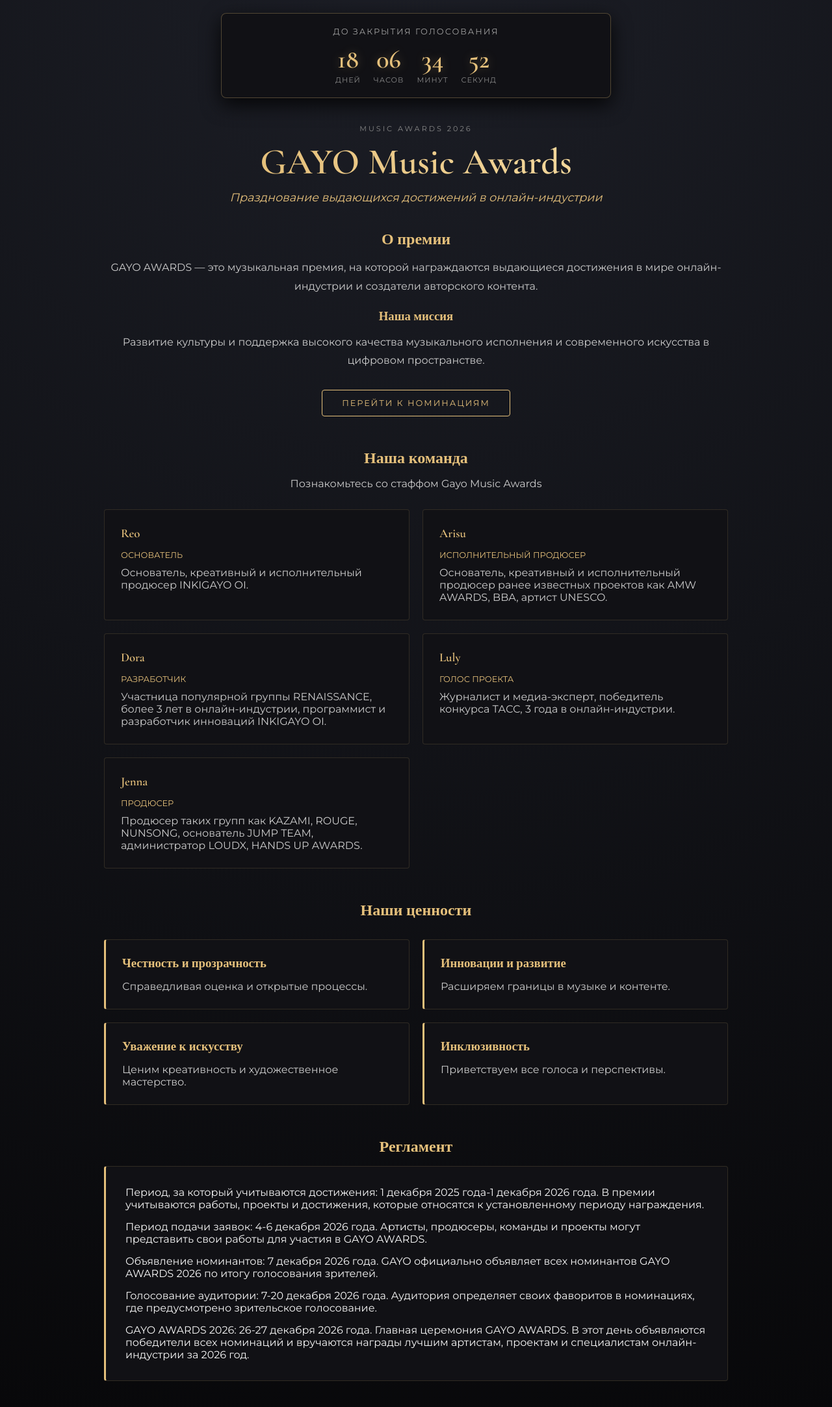
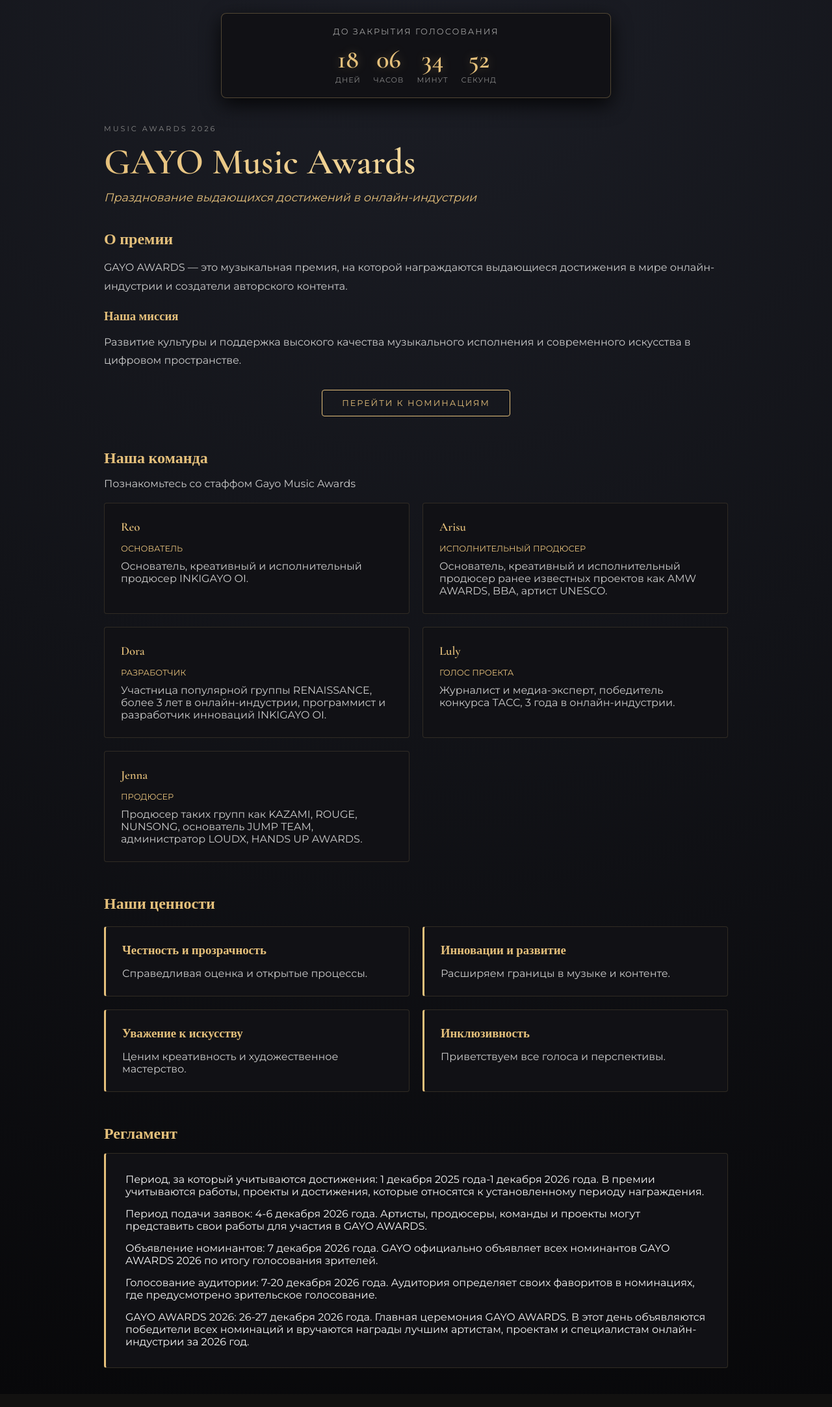
Before and after one commit to kkqumii/gayo-awards, a Flask app: page / in a window 1280 px wide. Shown: the part 65-2231 px from the top of the page at 65% size. After the commit the page ends 2171 px from the top, so only its background shows below. Run offline with Flask 3, Linux system fonts and the light colour scheme.

Commit message:
Update base.html

```diff
--- a/templates/base.html
+++ b/templates/base.html
@@ -9,7 +9,7 @@
         * { margin: 0; padding: 0; box-sizing: border-box; }
 
         body {
-            /* Темный градиент как изначально */
+            /* Темный градиент */
             background: radial-gradient(circle at top, #1c1e26 0%, #08080a 100%);
             color: #f8f8f8;
             font-family: 'Montserrat', sans-serif;
@@ -78,9 +78,7 @@
 
         /* МОБИЛЬНАЯ ВЕРСИЯ */
         @media (max-width: 768px) {
-            nav {
-                flex-direction: row-reverse;
-            }
+            nav { flex-direction: row-reverse; }
             .hamburger { display: flex; }
             .nav-links {
                 display: none;
@@ -114,10 +112,8 @@
             color: #e5c07b;
             margin-bottom: 15px;
             font-weight: 600;
+            text-align: left; /* Выравнивание заголовков по левому краю */
         }
-
-        /* ТЕКСТ ПО ЦЕНТРУ */
-        .text-center { text-align: center; }
 
         /* ГРАДИЕНТНЫЙ ТЕКСТ */
         .gold-gradient-text {
@@ -129,7 +125,7 @@
             display: inline-block;
         }
 
-        /* КНОПКИ */
+        /* КНОПКИ (по центру) */
         .btn-wrapper { text-align: center; margin: 30px 0; }
         .btn {
             display: inline-block;
@@ -156,14 +152,14 @@
         .time-number { font-family: 'Cormorant Garamond', serif; font-size: 2.5rem; font-weight: 600; color: #e5c07b; line-height: 1; margin-bottom: 5px; text-shadow: 0 0 15px rgba(229, 192, 123, 0.3); }
         .time-label { font-size: 0.7rem; color: #888; text-transform: uppercase; letter-spacing: 1px; }
 
-        /* СЕТКА КАРТОЧЕК (ДЛЯ КОМАНДЫ И ЦЕННОСТЕЙ) */
+        /* СЕТКА */
         .grid-container {
             display: grid;
             grid-template-columns: 1fr;
             gap: 20px;
             width: 100%;
             margin-bottom: 40px;
-            margin-top: 30px;
+            margin-top: 20px;
         }
 
         @media (min-width: 768px) {
@@ -177,6 +173,7 @@
             border-radius: 4px;
             display: flex;
             flex-direction: column;
+            text-align: left; /* Карточки тоже выровнены по левому краю */
         }
 
         .card-accent { border-left: 3px solid #e5c07b; }
```
